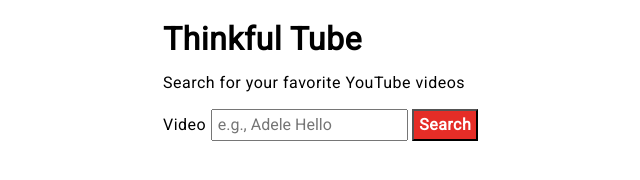
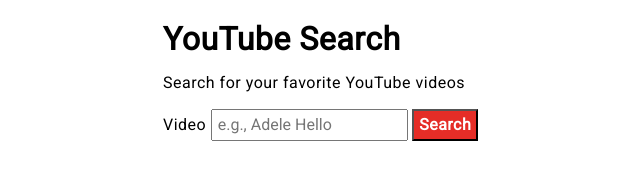
Before and after one commit to mdlmdel/thinkful-tube, a plain HTML site: page index.html in a window 1280 px wide. Shown: the whole page, without its empty margins (177-817 px from the left). Drawn offline with nearby package versions, Linux system fonts and the light colour scheme.

Commit message:
Update app name

```diff
--- a/index.html
+++ b/index.html
@@ -1,7 +1,7 @@
 <!DOCTYPE html>
 <html>
   <head>
-    <title>Thinkful Tube</title>
+    <title>YouTube Search</title>
     <link rel="stylesheet" href="https://cdnjs.cloudflare.com/ajax/libs/normalize/4.2.0/normalize.min.css">
     <link href="https://fonts.googleapis.com/css?family=Roboto" rel="stylesheet">
     <link rel="stylesheet" href="main.css">
@@ -11,7 +11,7 @@
     <script type="text/javascript" src="app.js"></script>
   </head>
   <body class="container">
-    <h1>Thinkful Tube</h1>
+    <h1>YouTube Search</h1>
     <p>Search for your favorite YouTube videos</p>
     <form id="search-form">
       <label for="search-term">Video</label>
```
